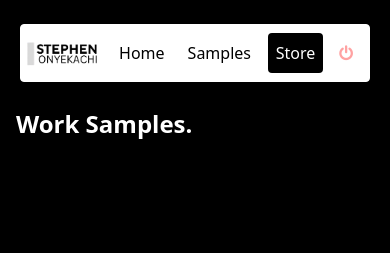
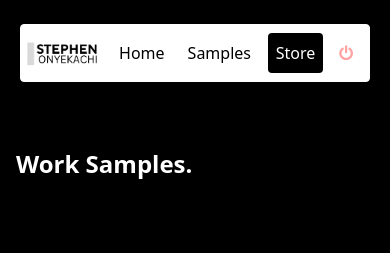
Before and after one commit to StephenOnyekachi/stephenonyekachi, a Django app: page /store/ in a window 390 px wide. Shown: the top 253 px of the page. Run offline with Django 5.2, Linux system fonts and the light colour scheme; data that the repository does not hold is empty; style sheets or scripts are compiled from the project's sources.

Commit message:
Improve mobile UI

```diff
--- a/templates/store.html
+++ b/templates/store.html
@@ -9,7 +9,7 @@
 
 {% include 'extends/gnav.html' %}
 
-<div class="bg-black p-2 py-20 md:p-10">
+<div class="bg-black p-2 pt-30 md:p-10">
 
     <div class="py-5">
 
```
